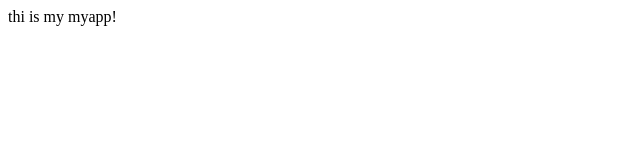
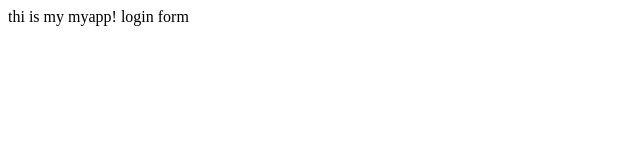
Before and after one commit to NEMESIS-11/mysampleapp, a plain HTML site: page index.html in a window 1280 px wide. Shown: the full height of the page, 0-640 px from the left. Drawn offline with Linux system fonts and the light colour scheme.

Commit message:
login form

```diff
--- /dev/null
+++ b/dir2/app2.js
@@ -0,0 +1 @@
+console.log("hey");
--- a/index.html
+++ b/index.html
@@ -4,5 +4,6 @@
 </head>
 <body>
   thi is my myapp!
+  login form
 </body>
 </html>
```
Also changed, not shown: log.txt (added), login.html (added).
